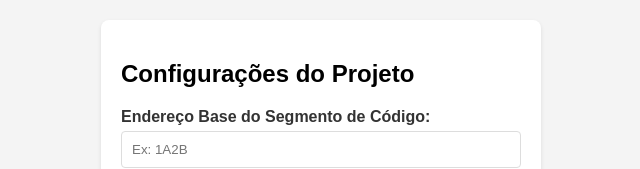
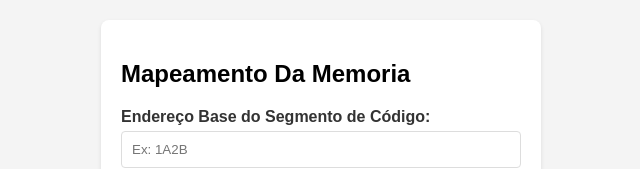
Before and after one commit to Pedro-Ol1veira/Trabalho_Arquitetura_de_Computadores, a plain HTML site: page index.html in a window 1280 px wide. Shown: the top 169 px of the page, without its empty margins (319-959 px from the left). Drawn offline with Linux system fonts and the light colour scheme.

Commit message:
HTML: Muda o titulo do Formulario

```diff
--- a/index.html
+++ b/index.html
@@ -9,7 +9,7 @@
   </head>
   <body>
     <div class="form-container">
-      <h2>Configurações do Projeto</h2>
+      <h2>Mapeamento Da Memoria</h2>
       <form id="configForm">
         <div class="form-group">
           <label for="enderecoBase">Endereço Base do Segmento de Código:</label>
```
